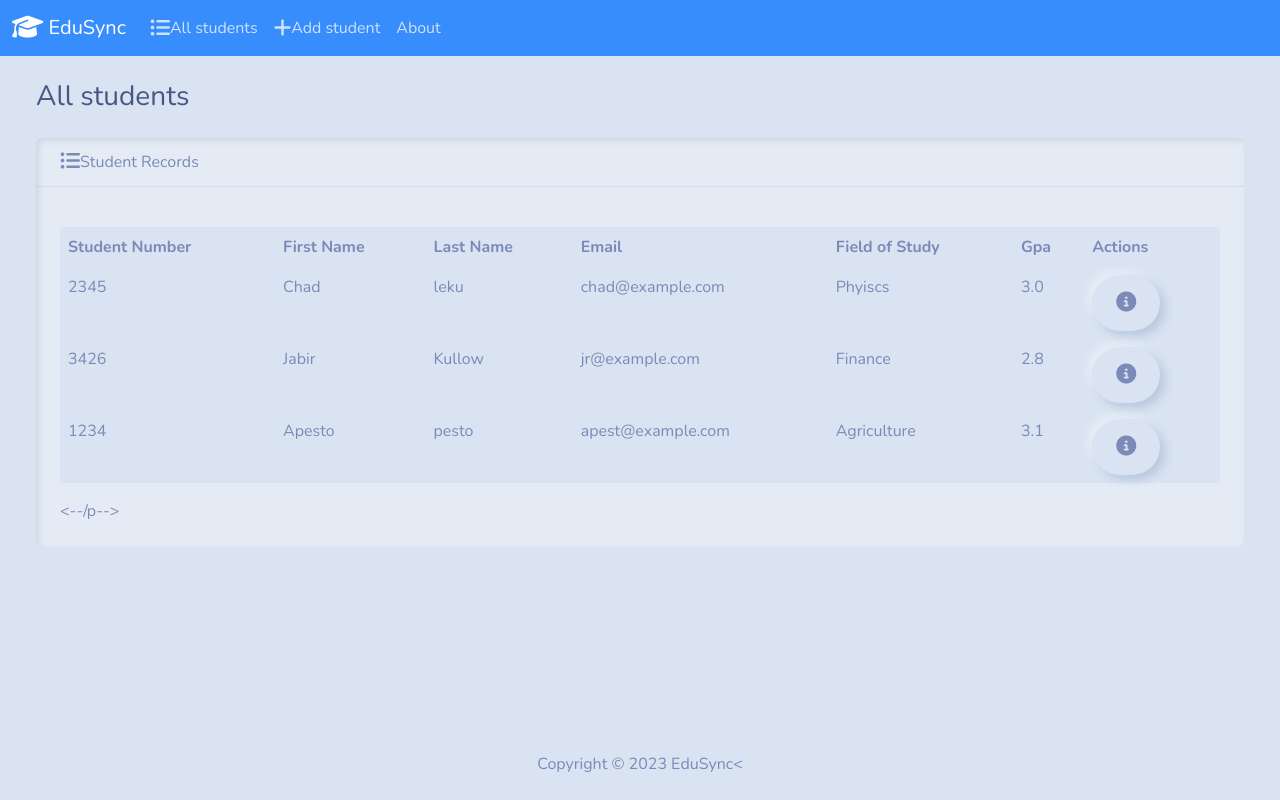
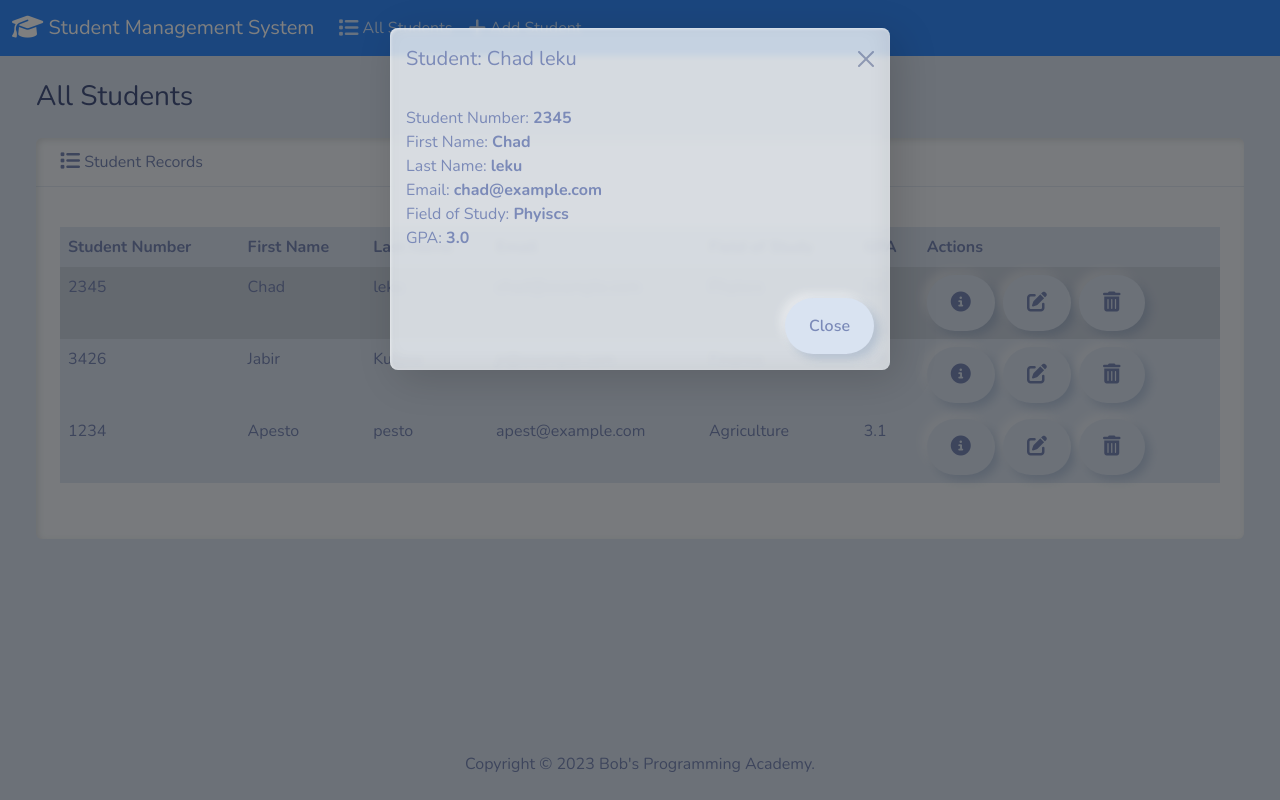
Before and after one commit to Jabir254/school_mgt_system, a Django app: page / in a window 1280 px wide, after a click that opens the changed part. Run offline with Django 4.2, Linux system fonts and the light colour scheme; data comes from the database, SQL or seed files in the repository; some libraries are stand-ins or nearby versions.

Commit message:
updated index html

```diff
--- a/sms/school/students/templates/students/index.html
+++ b/sms/school/students/templates/students/index.html
@@ -1,66 +1,16 @@
-{% load static %}
+{% extends "students/base.html" %}
 
-<!DOCTYPE html>
-<html lang="en">
-	<head>
-		<link href="{% static 'css/bootstrap.min.css'%}" rel="stylesheet" />
-		<title>Edusync</title>
-		<link
-			rel="stylesheet"
-			href="https://cdnjs.cloudflare.com/ajax/libs/font-awesome/6.4.0/css/all.min.css"
-		/>
-	</head>
-	<body class="d-flex flex-column min-vh-100">
-		<nav class="navbar navbar-expand-lg bg-primary" data-bs-theme="dark">
-			<div class="container-fluid">
-				<a class="navbar-brand" href="#">
-					<i class="fa-solid fa-graduation-cap fa-lg"></i> EduSync</a
-				>
-				<button
-					class="navbar-toggler"
-					type="button"
-					data-bs-toggle="collapse"
-					data-bs-target="#navbarColor01"
-					aria-controls="navbarColor01"
-					aria-expanded="false"
-					aria-label="Toggle navigation"
-				>
-					<span class="navbar-toggler-icon"></span>
-				</button>
-				<div class="collapse navbar-collapse" id="navbarColor01">
-					<ul class="navbar-nav me-auto">
-						<li class="nav-item">
-							<a class="nav-link" href="#"
-								><i class="fa-solid fa-list-ul fa-lg"></i>All
-								students</a
-							>
-						</li>
-						<li class="nav-item">
-							<a class="nav-link" href="#"
-								><i class="fa-solid fa-plus fa-lg"></i>Add
-								student</a
-							>
-						</li>
-						<li class="nav-item">
-							<a class="nav-link" href="#">About</a>
-						</li>
-					</ul>
-				</div>
-			</div>
-		</nav>
-
-		<div class="container-fluid">
-			<h3 class="m-4">All students</h3>
+{% block body %}
+<h3 class="m-4">All Students</h3>
 <div class="row">
   <div class="col-12">
-					{% if students%}
-					<div class="card border-primary ms-4 me-4 mb-4">
+    {% if students %}
+    <div class="card bg-light ms-4 me-4 mb-4">
       <div class="card-header">
-							<i class="fa-solid fa-list-ul fa-lg"></i>Student
-							Records
+        <i class="fa-solid fa-list fa-lg"></i> Student Records
       </div>
       <div class="card-body">
-							<p class="card-text"></p>
+        <p class="card-text">
           <div class="table-responsive">
             <table class="table table-hover">
               <thead>
@@ -70,170 +20,98 @@
                   <th scope="col">Last Name</th>
                   <th scope="col">Email</th>
                   <th scope="col">Field of Study</th>
-											<th scope="col">Gpa</th>
+                  <th scope="col">GPA</th>
                   <th scope="col">Actions</th>
                 </tr>
               </thead>
               <tbody>
-										{% for student in students%}
+                {% for student in students %}
                   <tr>
-											<td>{{ student.student_number}}</td>
-											<td>{{ student.first_name}}</td>
-											<td>{{ student.last_name}}</td>
-											<td>{{ student.email}}</td>
-											<td>{{student.field_of_study}}</td>
-											<td>{{ student.gpa}}</td>
+                    <td>{{ student.student_number }}</td>
+                    <td>{{ student.first_name }}</td>
+                    <td>{{ student.last_name }}</td>
+                    <td>{{ student.email }}</td>
+                    <td>{{ student.field_of_study }}</td>
+                    <td>{{ student.gpa }}</td>
                     <td>
-												<button
-													type="button"
-													class="btn btn-sucess me-1"
-													href="{% url 'view_student' student.id%}"
-													data-bs-toggle="model"
-													data-bs-target="#myModal{{student.id}}"
-												>
-													<i
-														class="fa-solid fa-circle-info fa-lg"
-													></i>
+                      <button type="button" class="btn btn-success me-1" href="{% url 'view_student' student.id %}" data-bs-toggle="modal" data-bs-target="#myModal{{student.id}}">
+                        <i class="fa-solid fa-circle-info fa-lg"></i>
                       </button>
 
-												<!---Modal --view Student-->
-
-												<div
-													class="modal"
-													id="myModal{{student.id}}"
-													tabindex="-1"
-													aria-labelledby="myModalLabel1"
-													aria-hidden="true"
-												>
-													<div
-														class="modal-dialog"
-														role="document"
-													>
-														<div
-															class="modal-content"
-														>
-															<div
-																class="modal-header"
-															>
-																<h5
-																	class="modal-title"
-																>
-																	Student:
-																	{{student.first_name}}
-																	{{
-																	student.last_name
-																	}}
+                      <!-- Modal - View Student -->
+                      <div class="modal" id="myModal{{student.id}}" tabindex="-1" aria-labelledby="myModalLabel1" aria-hidden="true">
+                        <div class="modal-dialog" role="document">
+                          <div class="modal-content">
+                            <div class="modal-header">
+                              <h5 class="modal-title">
+                                Student: {{ student.first_name }} {{ student.last_name }}
                               </h5>
-																<button
-																	type="button"
-																	class="btn-close"
-																	data-bs-dismiss="modal"
-																	aria-label="Close"
-																>
-																	<span
-																		aria-hidden="true"
-																	></span>
+                              <button type="button" class="btn-close" data-bs-dismiss="modal" aria-label="Close">
+                                <span aria-hidden="true"></span>
                               </button>
                             </div>
-															<div
-																class="modal-body"
-															>
-																<ul
-																	class="list-unstyled"
-																>
-																	<li>
-																		Student
-																		Number:
-																		<strong
-																			>{{
-																			student.student_number}}</strong
-																		>
-																	</li>
-																	<li>
-																		First
-																		Name:
-																		<strong
-																			>{{
-																			student.first_name}}</strong
-																		>
-																	</li>
-																	<li>
-																		Last
-																		Name:
-																		<strong
-																			>{{
-																			student.last_name}}</strong
-																		>
-																	</li>
-																	<li>
-																		Email:
-																		<strong
-																			>{{
-																			student.email}}</strong
-																		>
-																	</li>
-																	<li>
-																		Field of
-																		Study:
-																		<strong
-																			>{{student.field_of_study}}</strong
-																		>
-																	</li>
-																	<li>
-																		GPA:
-																		<strong
-																			>{{student.gpa}}</strong
-																		>
-																	</li>
+                            <div class="modal-body">
+                              <ul class="list-unstyled">
+                                <li>Student Number: <strong>{{ student.student_number }}</strong></li>
+                                <li>First Name: <strong>{{ student.first_name }}</strong></li>
+                                <li>Last Name: <strong>{{ student.last_name }}</strong></li>
+                                <li>Email: <strong>{{ student.email }}</strong></li>
+                                <li>Field of Study: <strong>{{ student.field_of_study }}</strong></li>
+                                <li>GPA: <strong>{{ student.gpa }}</strong></li>
                               </ul>
                             </div>
-															<div
-																class="modal-footer"
-															>
-																<button
-																	type="button"
-																	class="btn btn-primary"
-																	data-bs-dismiss="modal"
-																>
-																	Close
+                            <div class="modal-footer">
+                              <button type="button" class="btn btn-primary" data-bs-dismiss="modal">Close</button>
+                            </div>
+                          </div>
+                        </div>
+                      </div>
+
+                      <a class="btn btn-warning me-1" href="{% url 'edit' student.id %}">
+                        <i class="fa-solid fa-pen-to-square fa-lg"></i>
+                      </a>
+
+                      <button type="button" class="btn btn-danger" data-bs-toggle="modal" data-bs-target="#delete{{student.id}}">
+                        <i class="fa-solid fa-trash-can fa-lg"></i>
                       </button>
+
+                      <!-- Modal - Delete Student -->
+                      <div class="modal" id="delete{{student.id}}" tabindex="-1" aria-labelledby="myModalLabel2" aria-hidden="true">
+                        <div class="modal-dialog" role="document">
+                          <div class="modal-content">
+                            <div class="modal-header">
+                              <h5 class="modal-title">
+                                Student: {{ student.first_name }} {{ student.last_name }}
+                              </h5>
+                              <button type="button" class="btn-close" data-bs-dismiss="modal" aria-label="Close">
+                                <span aria-hidden="true"></span>
+                              </button>
+                            </div>
+                            <div class="modal-body">
+                              <p>Are you sure you want to delete this student?</p>
+                            </div>
+                            <div class="modal-footer">
+                              <form action="{% url 'delete' student.id %}" method="POST">
+                                {% csrf_token %}
+                                <input type="submit" class="btn btn-primary" value="Delete">
+                              </form>
+                              <button type="button" class="btn btn-secondary" data-bs-dismiss="modal">Cancel</button>
                             </div>
                           </div>
                         </div>
                       </div>
                     </td>
                   </tr>
-										{% endfor%}
+                {% endfor %}
               </tbody>
             </table>
           </div>
-							<--/p-->
+        </p>
       </div>
     </div>
     {% else %}
-					<h5 class="alert alert-primary ms-4 me-4">
-						No student Records
-					</h5>
+      <h5 class="alert alert-primary ms-4 me-4">No Student Records</h5>
     {% endif %}
   </div>
 </div>
-		</div>
-		<footer class="mt-auto mb-4">
-			<div class="text-center">
-				<span>
-					Copyright &copy;
-					<script>
-						document.write(new Date().getFullYear());
-					</script>
-					EduSync<
-				</span>
-			</div>
-		</footer>
-
-		<script
-			src="https://cdn.jsdelivr.net/npm/bootstrap@5.0.2/dist/js/bootstrap.bundle.min.js"
-			integrity="sha384-MrcW6ZMFYlzcLA8Nl+NtUVF0sA7MsXsP1UyJoMp4YLEuNSfAP+JcXn/tWtIaxVXM"
-			crossorigin="anonymous"
-		></script>
-	</body>
-</html>
+{% endblock %}
```
Lines whose indentation alone changed are shown as unchanged.
